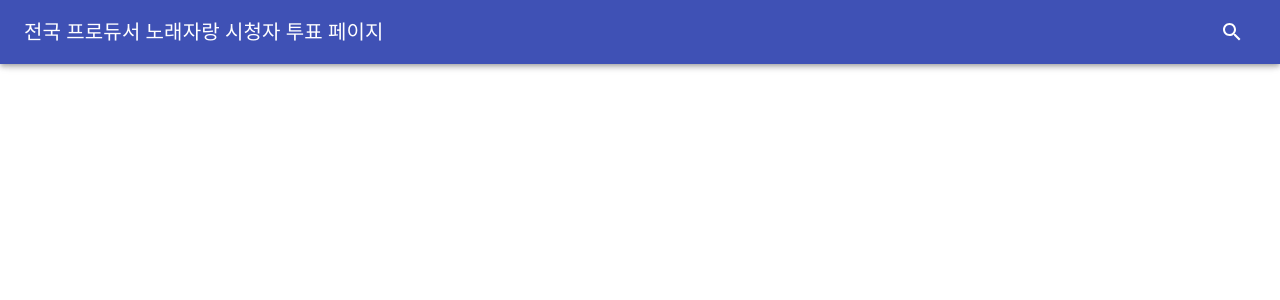
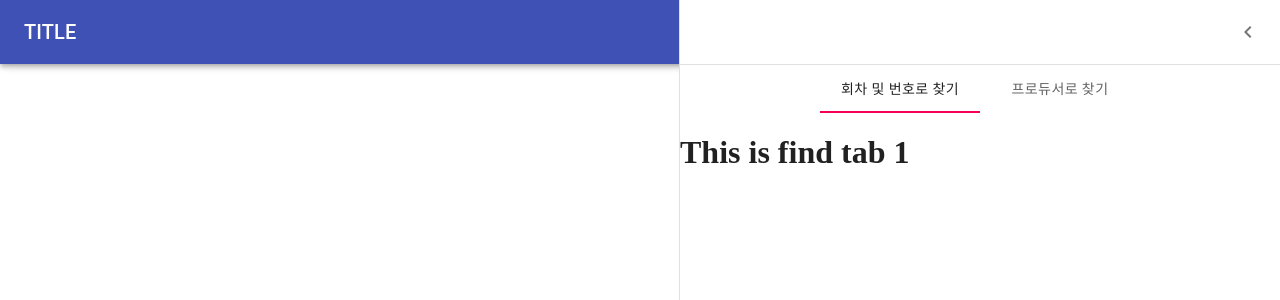
Before and after one commit to zennvote/zennvote-front, a React (Create React App) app: page / in a window 1280 px wide. Shown: the top 300 px of the page. Built offline with nearby package versions, Linux system fonts and the light colour scheme.

Commit message:
DrawerTab 추가

```diff
--- a/src/App.tsx
+++ b/src/App.tsx
@@ -8,7 +8,7 @@ import { MainDrawer } from './containers';
 const drawerWidth = 600;
 
 const App = () => {
-  const [isDrawerOpend, setDrawerStatus] = useState(false);
+  const [isDrawerOpend, setDrawerStatus] = useState(true);
 
   return (
     <div>
--- /dev/null
+++ b/src/components/DrawerTabs/index.tsx
@@ -0,0 +1,25 @@
+import Recat, { FC, useState } from "react";
+import React from "react";
+import { Tab, Tabs } from "@material-ui/core";
+
+interface DrawerTabsProps {
+  onChange: (n: number) => void;
+}
+
+const DrawerTabs: FC<DrawerTabsProps> = ({ onChange }) => {
+  const [value, setValue] = useState(0);
+
+  const handleChange = (event: React.ChangeEvent<{}>, newValue: number) => {
+    setValue(newValue);
+    onChange(newValue);
+  };
+
+  return (
+    <Tabs value={ value } onChange={handleChange} centered>
+      <Tab label="회차 및 번호로 찾기" />
+      <Tab label="프로듀서로 찾기" />
+    </Tabs>
+  );
+};
+
+export default DrawerTabs;
--- a/src/components/MainAppBar/index.tsx
+++ b/src/components/MainAppBar/index.tsx
@@ -16,7 +16,7 @@ const MainAppBar: FC<MainAppBarProps> = ({ onClick }) => {
     <AppBar className={classes.appBar} position="fixed">
       <Toolbar>
         <Typography variant="h6" className={classes.title}>
-          전국 프로듀서 노래자랑 시청자 투표 페이지
+          TITLE
         </Typography>
         <IconButton color="inherit" onClick={ onClick }>
           <SearchIcon />
--- a/src/components/index.ts
+++ b/src/components/index.ts
@@ -1,7 +1,9 @@
 import MainAppBar from './MainAppBar';
 import MainDrawer from './MainDrawer';
+import DrawerTabs from './DrawerTabs';
 
 export {
   MainAppBar,
   MainDrawer,
+  DrawerTabs,
 }
--- a/src/containers/MainDrawer/index.tsx
+++ b/src/containers/MainDrawer/index.tsx
@@ -1,6 +1,6 @@
-import React, { FC } from 'react';
+import React, { FC, useState } from 'react';
 
-import { MainDrawer as MainDrawerComponent } from '../../components';
+import { MainDrawer as MainDrawerComponent, DrawerTabs } from '../../components';
 
 interface MainDrawerInterface {
   drawerWidth: number;
@@ -8,12 +8,18 @@ interface MainDrawerInterface {
   onClose: () => void;
 }
 
+const tabs = [
+  <h1>This is find tab 1</h1>,
+  <h1>This is find tab 2</h1>
+];
+
 const MainDrawer: FC<MainDrawerInterface> = ({ drawerWidth, isOpend, onClose }) => {
+  const [currentTab, setCurrentTab] = useState(0);
+
   return (
     <MainDrawerComponent isOpend={ isOpend } onClick={onClose} drawerWidth={ drawerWidth }>
-      <div>
-        <h1>It will be a search component</h1>
-      </div>
+      <DrawerTabs onChange={(n) => setCurrentTab(n)} />
+      { tabs[currentTab] }
     </MainDrawerComponent>
   );
 }
```
